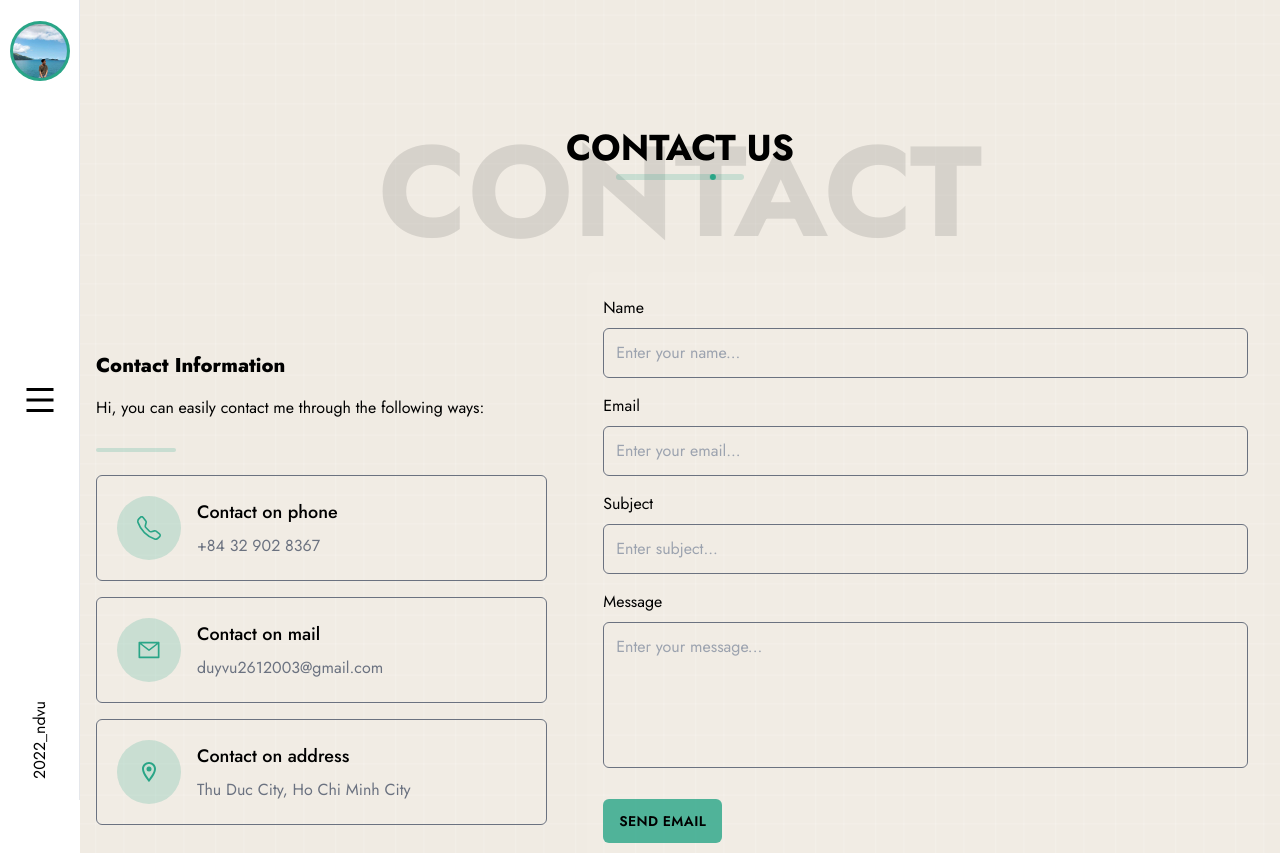
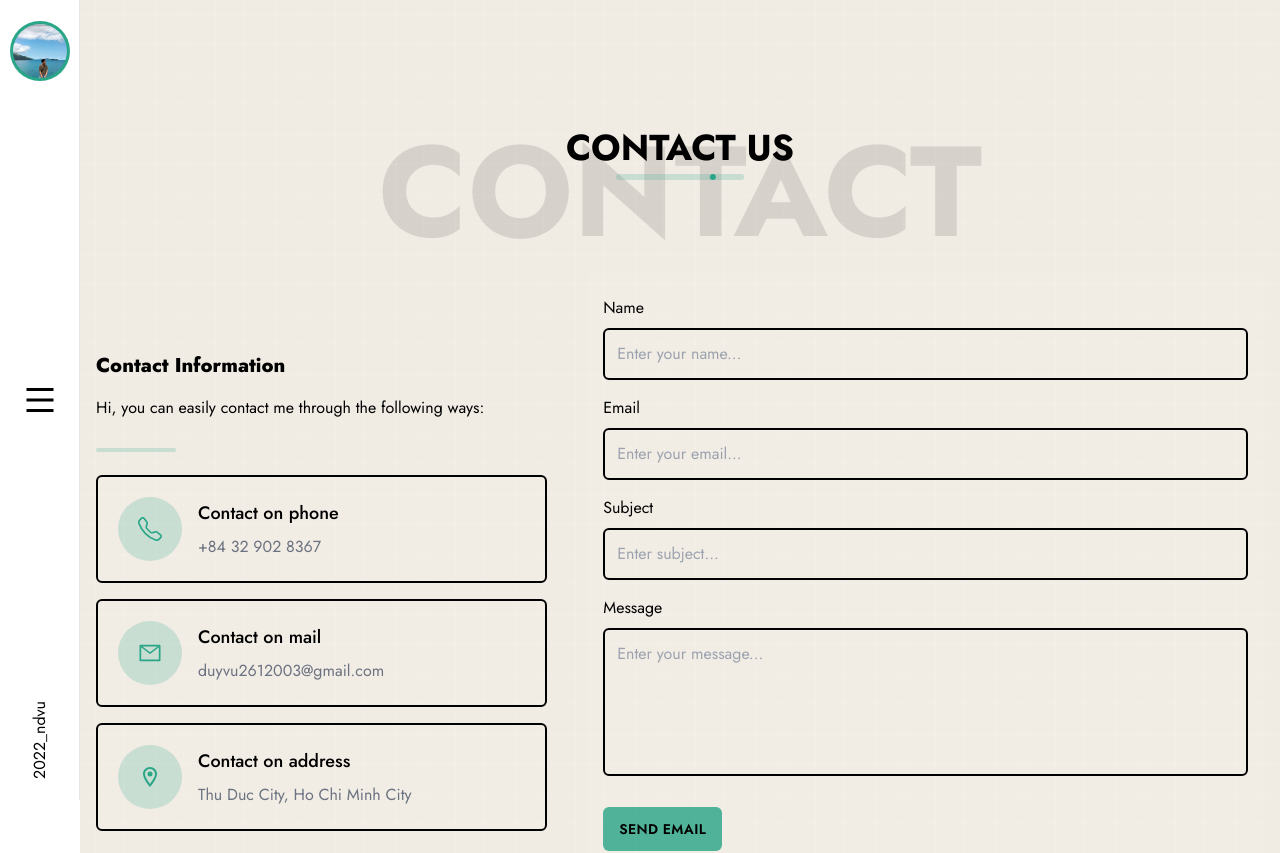
Before and after one commit to viet2109/Profile, a React (Create React App) app: page /contact in a window 1280 px wide. Shown: the top 853 px of the page. Built offline with nearby package versions, Linux system fonts and the light colour scheme.

Commit message:
light mode

```diff
--- a/src/components/ContactCard.jsx
+++ b/src/components/ContactCard.jsx
@@ -2,7 +2,7 @@ import React from 'react'
 
 const ContactCard = ({ icon, title = "", desc = "" }) => {
     return (
-        <div className='w-full rounded-md p-5 flex items-center transition hover:border-primary border border-gray-500 mb-4 bg-white bg-opacity-5'>
+        <div className='w-full rounded-md p-5 flex items-center transition hover:border-primary border-[2px] border-black mb-4 bg-white bg-opacity-5'>
             <div className="w-16 h-16 rounded-full bg-primary bg-opacity-20 text-primary flex items-center justify-center text-2xl mr-4">
                 {icon}
             </div>
--- a/src/components/Form.jsx
+++ b/src/components/Form.jsx
@@ -4,13 +4,13 @@ const Form = () => {
     return (
         <div className='w-full rounded-lg px-4 py-6 bg-white bg-opacity-5'>
             <div className="">Name</div>
-            <input type="text" className='p-3 my-2 bg-transparent border border-gray-500 rounded-md mb-4 focus:border-primary text-[rgb(156 163 175)] transition duration-150 outline-none w-full' placeholder='Enter your name...' />
+            <input type="text" className='p-3 my-2 bg-transparent border-[2px] border-black rounded-md mb-4 focus:border-primary text-[rgb(156 163 175)] transition duration-150 outline-none w-full' placeholder='Enter your name...' />
             <div className="">Email</div>
-            <input type="email" className='p-3 my-2 bg-transparent border border-gray-500 rounded-md mb-4 focus:border-primary text-[rgb(156 163 175)] transition duration-150 outline-none w-full' placeholder='Enter your email...' />
+            <input type="email" className='p-3 my-2 bg-transparent border-[2px] border-black rounded-md mb-4 focus:border-primary text-[rgb(156 163 175)] transition duration-150 outline-none w-full' placeholder='Enter your email...' />
             <div className="">Subject</div>
-            <input type="text" className='p-3 my-2 bg-transparent border border-gray-500 rounded-md mb-4 focus:border-primary text-[rgb(156 163 175)] transition duration-150 outline-none w-full' placeholder='Enter subject...' />
+            <input type="text" className='p-3 my-2 bg-transparent border-[2px] border-black rounded-md mb-4 focus:border-primary text-[rgb(156 163 175)] transition duration-150 outline-none w-full' placeholder='Enter subject...' />
             <div className="">Message</div>
-            <textarea type="text" className='p-3 my-2 bg-transparent border border-gray-500 rounded-md mb-4 focus:border-primary text-[rgb(156 163 175)] transition duration-150 outline-none w-full resize-none' placeholder='Enter your message...' cols={1} rows={5} autoComplete='off' />
+            <textarea type="text" className='p-3 my-2 bg-transparent border-[2px] border-black rounded-md mb-4 focus:border-primary text-[rgb(156 163 175)] transition duration-150 outline-none w-full resize-none' placeholder='Enter your message...' cols={1} rows={5} autoComplete='off' />
             <button className='uppercase px-4 py-3 rounded-md font-semibold text-sm tracking-wide  bg-primary mt-2 bg-opacity-80 hover:bg-opacity-100 duration-300 inline-block text-black'>Send email</button>
 
         </div>
--- a/src/components/Sidebar/Sidebar.css
+++ b/src/components/Sidebar/Sidebar.css
@@ -1,5 +1,5 @@
 .menu-item {
-    -webkit-text-stroke: 2px white;
+    -webkit-text-stroke: 2px black;
     font-family: 'Poppins', sans-serif;
     counter-increment: section;
     font-weight: 700;
--- a/src/components/Sidebar/Sidebar.jsx
+++ b/src/components/Sidebar/Sidebar.jsx
@@ -42,7 +42,7 @@ export default function Sidebar() {
                     </p>
                 </div>
             </div>
-            <div ref={menuRef} className="absolute w-menu-w h-full bg-side-bar top-[calc(-100vh)] z-[9999999] left-[80px] flex flex-col duration-500">
+            <div ref={menuRef} className="absolute w-menu-w h-full bg-section top-[calc(-100vh)] z-[9999999] left-[80px] flex flex-col duration-500">
                 {listMenu.map((item) => (
                     <Link to={item.href} onClick={handleClickMenuItem} key={item.id} className={`menu-item text-lg md:text-6xl uppercase font-bold  h-full w-full flex basis-1/5 items-center justify-center md:border-l border-blur md:hover:basis-2/5   hover:text-primary transition-all duration-500 cursor-pointer`}>
                         <span className='menu-title'>{item.label}</span>
--- a/src/index.css
+++ b/src/index.css
@@ -13,7 +13,7 @@ body {
 
 :root {
     --primary-color: #29a587;
-    --bg-color: rgb(1 14 34);
+    --bg-color: #f0ebe3;
     --black: rgb(0, 0, 0)
 }
 
--- a/src/pages/HomePage.jsx
+++ b/src/pages/HomePage.jsx
@@ -33,8 +33,8 @@ export default function HomePage() {
         }
     }, [])
     return (
-        <div className='w-screen h-screen  relative bg-section'>
-            <img src="/images/avatar.jpg" alt="" className='w-full h-full object-cover opacity-20 absolute ' />
+        <div className='w-screen h-screen  relative bg-section' style={{ backgroundImage: `url(${bg})` }}>
+            {/* <img src="/images/avatar.jpg" alt="" className='w-full h-full object-cover opacity-20 absolute ' /> */}
             <div className="absolute absolute-center text-center flex flex-col justify-center">
                 <div className="w-[150px] h-[150px] margin-center relative fade-in duration-500">
                     <div className=" w-full  h-full rounded-full bg-red-400 relative bg-gradient-to-t from-primary to-black animate-rotate"></div>
@@ -49,7 +49,7 @@ export default function HomePage() {
                 <ul className="inline-flex flex-wrap gap-4 margin-center transition-all duration-500 fade-in">
                     {socialList.map((item) => (
                         <li
-                            className="social-item group align-middle w-10 h-10 inline-block border border-blur cursor-pointer relative overflow-hidden rounded"
+                            className="social-item group align-middle w-10 h-10 inline-block border border-blur cursor-pointer relative overflow-hidden rounded border-black"
                             key={item.id}
                         >
                             <a href={item.href} target="blank">
--- a/src/pages/ResumePage.jsx
+++ b/src/pages/ResumePage.jsx
@@ -71,11 +71,11 @@ export default function ResumePage() {
                 <div className="grid grid-cols-4 gap-x-5 gap-y-10 pt-10">
                     {
                         skills.map((e, i) => (
-                            <div className="col-span-1 text-white hover:text-primary flex flex-col items-center transition duration-200 hover:scale-110" key={i}>
+                            <div className="col-span-1 hover:text-primary flex flex-col items-center transition duration-200 hover:scale-110" key={i}>
                                 <div className="text-8xl">
                                     {e.icon}
                                 </div>
-                                <p className="name pt-3 text-lg font-semibold">{e.name}</p>
+                                <p className="name pt-3  text-lg font-semibold">{e.name}</p>
                             </div>
                         ))
                     }
@@ -86,14 +86,14 @@ export default function ResumePage() {
                     <div className=" col-span-1">
                         <h4 className="title flex items-center text-primary text-xl font-semibold mb-3">
                             <BookIcon />
-                            <span className="ml-2 text-white">Educational Qualification</span>
+                            <span className="ml-2 text-black">Educational Qualification</span>
                         </h4>
                         <Timeline timeLineList={educationTimeline} />
                     </div>
                     <div className="col-span-1">
                         <h4 className="title flex items-center text-primary text-xl font-semibold mb-3">
                             <BagIcon />
-                            <span className="ml-2 text-white">Working Experience</span>
+                            <span className="ml-2 text-black">Working Experience</span>
                         </h4>
                         <Timeline timeLineList={workingTimeline} />
                     </div>
```
Also changed, not shown: src/components/Timeline.jsx (+6 -6 lines).
